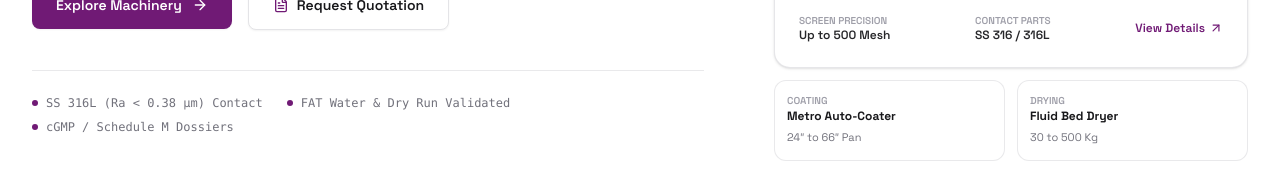
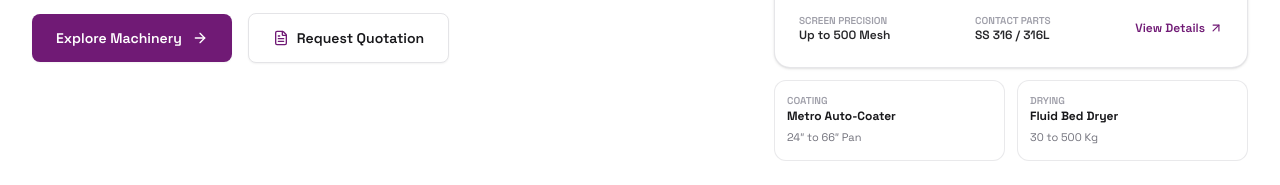
Before and after one commit to moazzam-07/metro-pharma, a Next.js app: page / in a window 1280 px wide. Shown: the part 520-705 px from the top of the page. Built offline with nearby package versions, Linux system fonts and the light colour scheme.

Commit message:
refactor: eliminate footer pill badges, granulation filler strip, and hero dot list

```diff
--- a/src/components/CinematicBanner.tsx
+++ b/src/components/CinematicBanner.tsx
@@ -1,7 +1,7 @@
 "use client";
 
 import { COMPANY_INFO } from "@/data/machinery";
-import { ArrowRight, MessageSquare, Factory } from "lucide-react";
+import { ArrowRight, MessageSquare } from "lucide-react";
 
 export function CinematicBanner() {
   return (
@@ -12,9 +12,8 @@ export function CinematicBanner() {
           <div className="absolute inset-0 bg-[radial-gradient(ellipse_at_top,_var(--tw-gradient-stops))] from-zinc-800/40 via-zinc-950 to-zinc-950 pointer-events-none" />
 
           <div className="relative z-10 max-w-3xl mx-auto text-center">
-            <div className="inline-flex items-center gap-2 px-3.5 py-1 rounded-full bg-zinc-900 border border-zinc-700/80 text-xs font-mono text-zinc-300 mb-6">
-              <Factory className="w-3.5 h-3.5 text-fuchsia-400" />
-              <span>CUSTOM FABRICATION · VASAI EAST, MUMBAI</span>
+            <div className="text-xs font-mono font-medium text-zinc-400 tracking-wider uppercase mb-4">
+              Custom Fabrication · Vasai East, Mumbai
             </div>
 
             <h2 className="text-2xl sm:text-4xl lg:text-5xl font-heading font-semibold tracking-tight leading-[1.15] text-white mb-5">
--- a/src/components/Footer.tsx
+++ b/src/components/Footer.tsx
@@ -148,10 +148,8 @@ export function Footer() {
           <div>
             &copy; 2005–2026 Metro Pharma Machines. All rights reserved.
           </div>
-          <div className="flex flex-wrap gap-2 text-xs font-mono">
-            <span className="px-2.5 py-1 rounded bg-zinc-900 text-zinc-400 border border-zinc-800">cGMP Certified</span>
-            <span className="px-2.5 py-1 rounded bg-zinc-900 text-zinc-400 border border-zinc-800">ISO 9001 Compliant</span>
-            <span className="px-2.5 py-1 rounded bg-zinc-900 text-zinc-400 border border-zinc-800">SS 316L Contact</span>
+          <div className="text-zinc-600 font-mono text-[11px]">
+            Vasai East, Palghar District, Maharashtra 401208, India
           </div>
         </div>
       </div>
--- a/src/components/GranulationSuite.tsx
+++ b/src/components/GranulationSuite.tsx
@@ -278,27 +278,6 @@ export function GranulationSuite({ onSelectMachine }: GranulationSuiteProps) {
             </div>
           ))}
         </div>
-
-        {/* Turnkey Compliance Strip */}
-        <div className="mt-12 pt-6 border-t border-zinc-200/80 flex flex-wrap items-center justify-between text-xs font-mono text-zinc-500 gap-4">
-          <span className="flex items-center gap-2">
-            <span className="w-1.5 h-1.5 rounded-full bg-[#701a75] shrink-0"></span>
-            <span>CIP / WIP Washdown Piping</span>
-          </span>
-          <span className="flex items-center gap-2">
-            <span className="w-1.5 h-1.5 rounded-full bg-[#701a75] shrink-0"></span>
-            <span>21 CFR Part 11 SCADA / PLC</span>
-          </span>
-          <span className="flex items-center gap-2">
-            <span className="w-1.5 h-1.5 rounded-full bg-[#701a75] shrink-0"></span>
-            <span>Closed-Loop Powder Transfer</span>
-          </span>
-          <span className="flex items-center gap-2">
-            <span className="w-1.5 h-1.5 rounded-full bg-[#701a75] shrink-0"></span>
-            <span>cGMP Schedule M Validation</span>
-          </span>
-        </div>
-
       </div>
     </section>
   );
--- a/src/components/Hero.tsx
+++ b/src/components/Hero.tsx
@@ -64,22 +64,6 @@ export function Hero({ onSelectMachine }: HeroProps) {
                 <FileText className="w-4 h-4 text-[#701a75]" />
                 <span>Request Quotation</span>
               </button>
-            </div>
-
-            {/* Technical Proof Points */}
-            <div className="flex flex-wrap items-center gap-y-2 gap-x-6 pt-6 border-t border-zinc-200/80 w-full text-xs font-mono text-zinc-500">
-              <span className="flex items-center gap-2">
-                <span className="w-1.5 h-1.5 rounded-full bg-[#701a75] shrink-0"></span>
-                <span>SS 316L (Ra &lt; 0.38 µm) Contact</span>
-              </span>
-              <span className="flex items-center gap-2">
-                <span className="w-1.5 h-1.5 rounded-full bg-[#701a75] shrink-0"></span>
-                <span>FAT Water &amp; Dry Run Validated</span>
-              </span>
-              <span className="flex items-center gap-2">
-                <span className="w-1.5 h-1.5 rounded-full bg-[#701a75] shrink-0"></span>
-                <span>cGMP / Schedule M Dossiers</span>
-              </span>
             </div>
           </div>
 
```
